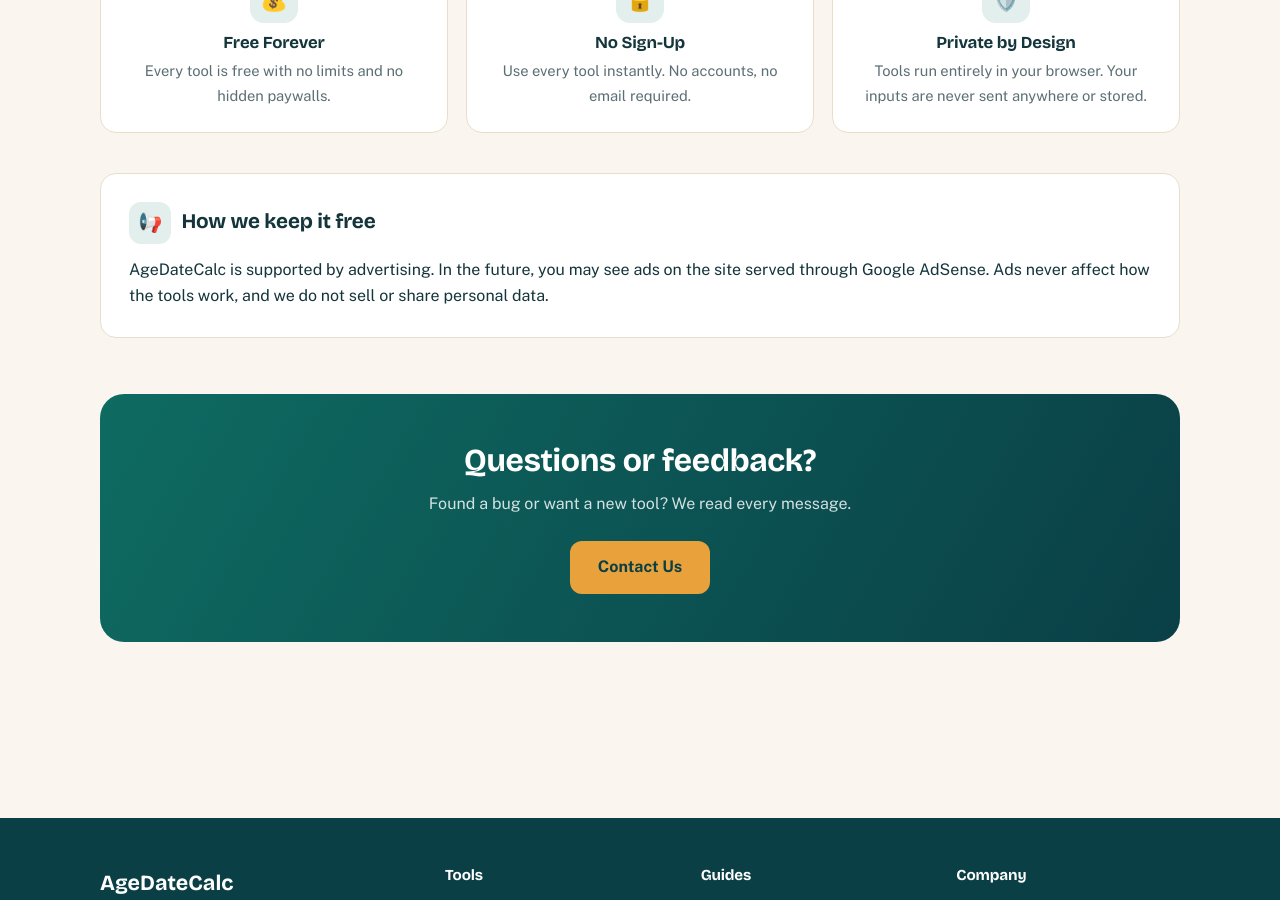
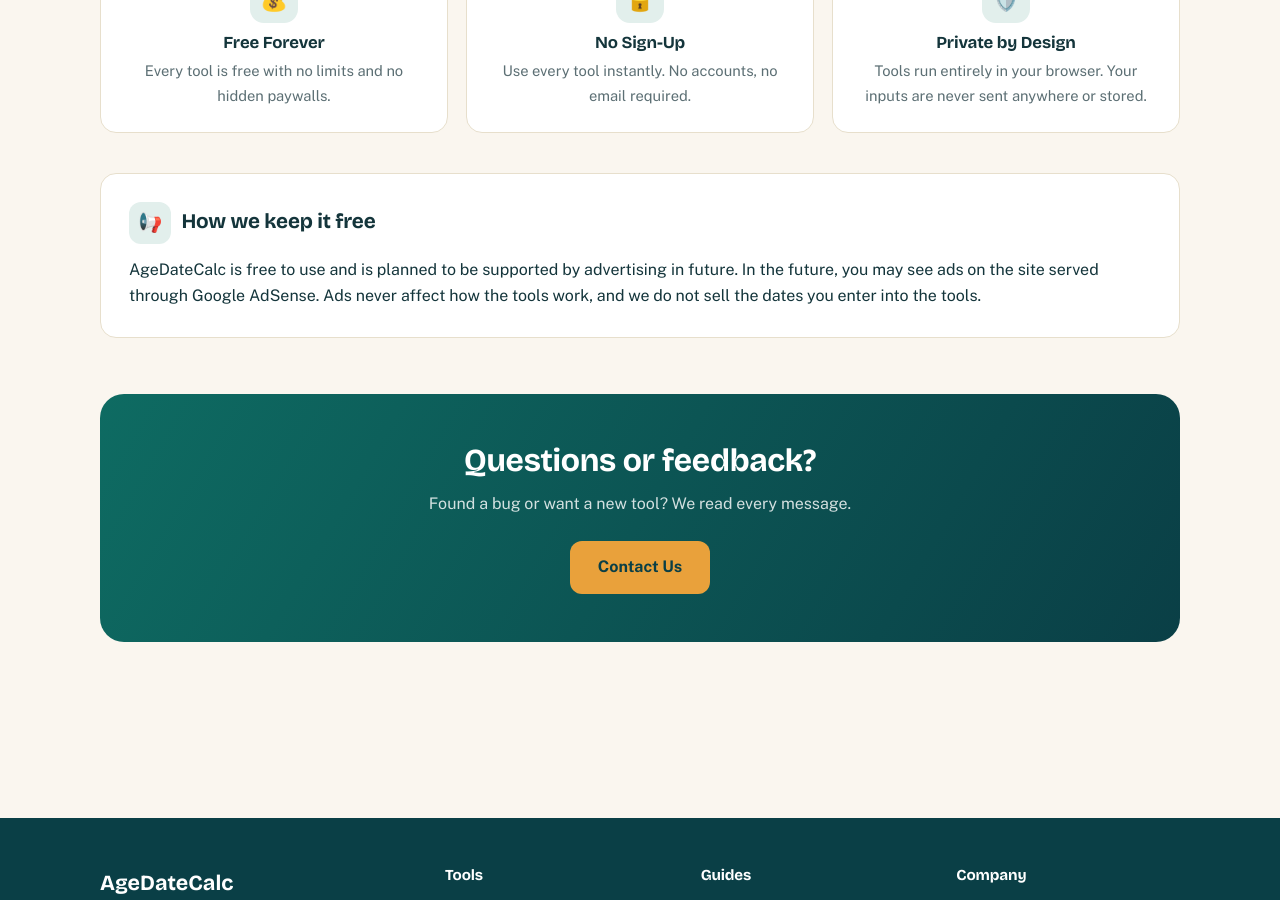
Before and after one commit to zaidmeo09-dhangal/agedatecalc, a Jekyll site: the page built from about.md, in a window 1280 px wide and 900 px high, scrolled down 1166 px. Built offline with Jekyll 4.4.1, drawn with Linux system fonts in a browser that asks for light colours.

```diff
--- a/about.md
+++ b/about.md
@@ -77,7 +77,7 @@
 
     <div class="legal-card" style="margin-top:2.5rem">
       <h2><span class="licon">📢</span> How we keep it free</h2>
-      <p>AgeDateCalc is supported by advertising. In the future, you may see ads on the site served through Google AdSense. Ads never affect how the tools work, and we do not sell or share personal data.</p>
+      <p>AgeDateCalc is free to use and is planned to be supported by advertising in future. In the future, you may see ads on the site served through Google AdSense. Ads never affect how the tools work, and we do not sell the dates you enter into the tools.</p>
     </div>
 
     <div class="cta-banner">
```
